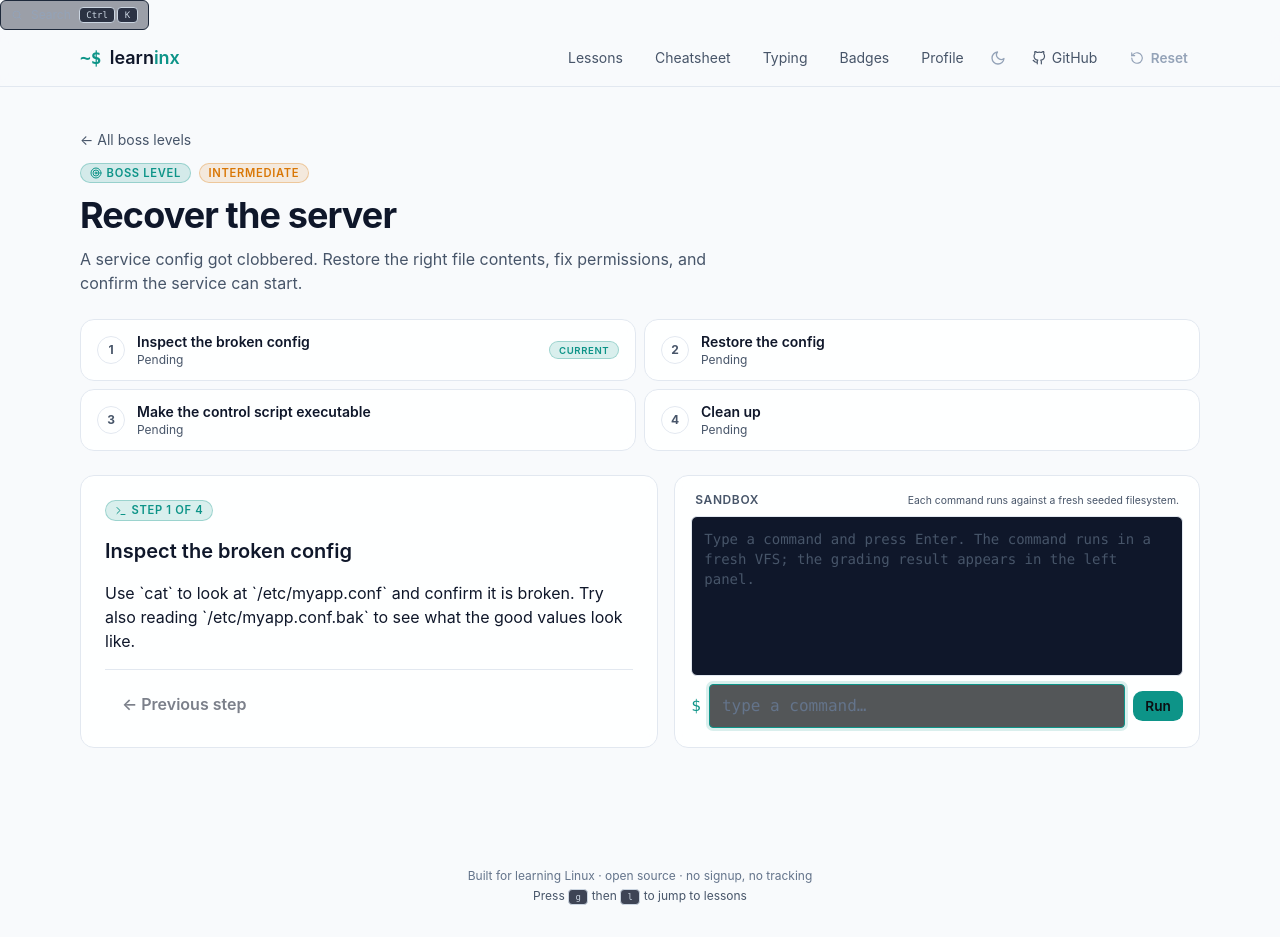
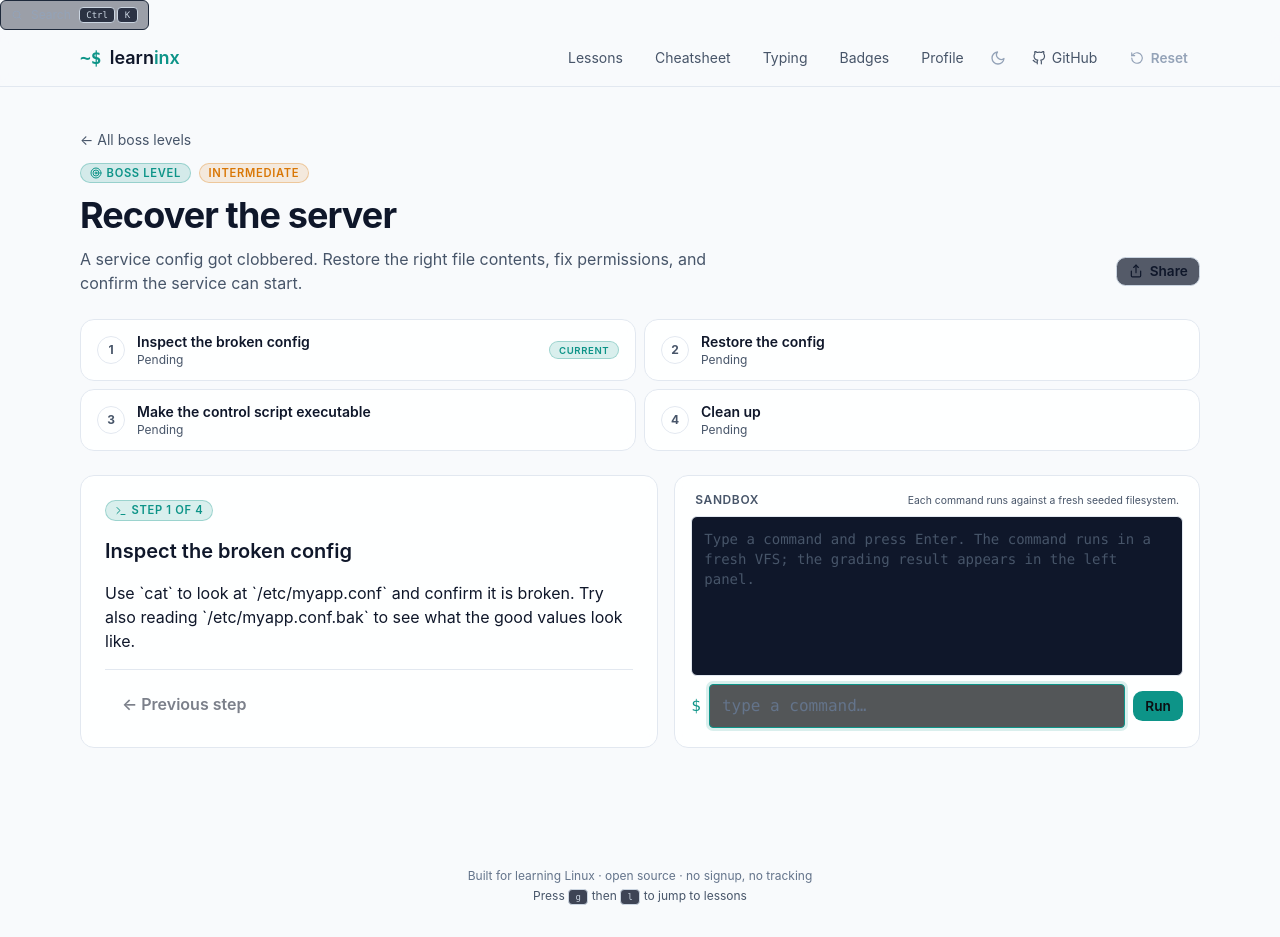
Before and after one commit to learninx11/Learninx, a Next.js app: page /boss/recover-the-server in a window 1280 px wide. Built offline with nearby package versions, Linux system fonts and the light colour scheme.

Commit message:
Added share feature.

```diff
--- /dev/null
+++ b/src/app/boss/[slug]/_share-island.tsx
@@ -0,0 +1,13 @@
+'use client';
+
+import { ShareButton } from '@/components/ShareButton';
+
+interface Props {
+  path: string;
+  title: string;
+}
+
+/** Tiny client island so a server component can mount a ShareButton. */
+export function BossShareIsland({ path, title }: Props) {
+  return <ShareButton path={path} title={title} />;
+}
--- a/src/app/boss/[slug]/page.tsx
+++ b/src/app/boss/[slug]/page.tsx
@@ -4,6 +4,7 @@ import { Pill } from '@/components/ui/Pill';
 import { TargetIcon } from '@/components/ui/Icon';
 import { getAllBosses, getBossBySlug } from '@/lib/bosses';
 import { BossClient } from './_boss-client';
+import { BossShareIsland } from './_share-island';
 
 export function generateStaticParams() {
   return getAllBosses().map((b) => ({ slug: b.slug }));
@@ -39,7 +40,10 @@ export default function BossPage({ params }: { params: { slug: string } }) {
         <h1 className="text-3xl font-bold tracking-tight sm:text-4xl">
           {boss.title}
         </h1>
-        <p className="max-w-2xl text-[var(--lx-muted)]">{boss.description}</p>
+        <div className="flex flex-wrap items-center justify-between gap-3">
+          <p className="max-w-2xl text-[var(--lx-muted)]">{boss.description}</p>
+          <BossShareIsland path={`/boss/${boss.slug}`} title={boss.title} />
+        </div>
       </header>
       {/* Client component looks the boss up by slug (so verifier
           functions and seed callbacks never cross the RSC boundary). */}
--- a/src/app/lessons/[slug]/_lesson-detail-client.tsx
+++ b/src/app/lessons/[slug]/_lesson-detail-client.tsx
@@ -15,6 +15,7 @@ import { extractToc } from '@/lib/toc';
 import { setLessonNeighbours } from '@/lib/lesson-nav';
 import { BookmarkButton } from '@/components/BookmarkButton';
 import { LessonNoteEditor } from '@/components/LessonNoteEditor';
+import { ShareButton } from '@/components/ShareButton';
 import {
   ArrowRightIcon,
   BoltIcon,
@@ -106,7 +107,10 @@ export function LessonDetailClient({ lesson, neighbours, position, questions }:
             </h1>
             <div className="flex flex-wrap items-center justify-between gap-3">
               <p className="max-w-2xl text-slate-400">{lesson.description}</p>
-              <BookmarkButton lessonId={lesson.id} />
+              <div className="flex flex-wrap items-center gap-2">
+                <BookmarkButton lessonId={lesson.id} />
+                <ShareButton path={`/lessons/${lesson.slug}`} title={lesson.title} />
+              </div>
             </div>
           </header>
 
--- /dev/null
+++ b/src/components/ShareButton.tsx
@@ -0,0 +1,137 @@
+'use client';
+
+import { useEffect, useState } from 'react';
+import { ShareIcon, CheckIcon, CopyIcon } from '@/components/ui/Icon';
+
+interface Props {
+  /** Absolute path of the page to share (e.g. `/lessons/intro`). */
+  path: string;
+  /** Optional title used by the Web Share API when available. */
+  title?: string;
+  /** Optional className for layout placement. */
+  className?: string;
+}
+
+type ShareState = 'idle' | 'copied' | 'shared' | 'unsupported';
+
+/**
+ * Copy / system-share button. Uses the Web Share API when available
+ * (mobile, modern desktop browsers) and falls back to copying the
+ * full URL to the clipboard. Shows a brief confirmation badge so the
+ * user knows the action succeeded.
+ *
+ * The button is rendered as `idle` on the server and during the
+ * first client paint to avoid hydration mismatches; state updates
+ * after mount via `useEffect`.
+ */
+export function ShareButton({ path, title, className }: Props) {
+  const [state, setState] = useState<ShareState>('idle');
+  const [url, setUrl] = useState<string>('');
+
+  // Resolve the absolute URL on the client. Doing it lazily means
+  // server-rendered HTML and the static export don't need to know
+  // the deployment hostname.
+  useEffect(() => {
+    setUrl(new URL(path, window.location.origin).toString());
+  }, [path]);
+
+  // Auto-reset the "copied/shared" badge after a short delay so it
+  // reverts to the default label without user interaction.
+  useEffect(() => {
+    if (state === 'idle' || state === 'unsupported') return;
+    const t = window.setTimeout(() => setState('idle'), 1800);
+    return () => window.clearTimeout(t);
+  }, [state]);
+
+  async function handleShare() {
+    if (typeof window === 'undefined') return;
+
+    const shareData = {
+      title: title ?? document.title,
+      text: title ?? document.title,
+      url: url || path,
+    };
+
+    // Prefer the native share sheet when the browser exposes it.
+    if (
+      typeof navigator !== 'undefined' &&
+      typeof navigator.share === 'function' &&
+      typeof navigator.canShare === 'function' &&
+      navigator.canShare(shareData)
+    ) {
+      try {
+        await navigator.share(shareData);
+        setState('shared');
+        return;
+      } catch {
+        // User dismissed the share sheet — fall through to copy.
+      }
+    }
+
+    // Fallback: copy to clipboard. Use the modern async API when
+    // available, otherwise fall back to a hidden textarea so the
+    // button still works on http:// and older browsers.
+    try {
+      if (
+        typeof navigator !== 'undefined' &&
+        navigator.clipboard &&
+        typeof navigator.clipboard.writeText === 'function'
+      ) {
+        await navigator.clipboard.writeText(shareData.url);
+      } else {
+        const ta = document.createElement('textarea');
+        ta.value = shareData.url;
+        ta.setAttribute('readonly', '');
+        ta.style.position = 'fixed';
+        ta.style.opacity = '0';
+        document.body.appendChild(ta);
+        ta.select();
+        document.execCommand('copy');
+        document.body.removeChild(ta);
+      }
+      setState('copied');
+    } catch {
+      setState('unsupported');
+    }
+  }
+
+  const label =
+    state === 'copied'
+      ? 'Link copied'
+      : state === 'shared'
+        ? 'Shared'
+        : state === 'unsupported'
+          ? 'Copy failed'
+          : 'Share';
+
+  return (
+    <button
+      type="button"
+      onClick={handleShare}
+      className={
+        className ??
+        'lx-btn lx-btn-secondary lx-btn-sm'
+      }
+      title="Copy a shareable link to this lesson"
+      aria-live="polite"
+    >
+      {state === 'copied' ? (
+        <>
+          <CheckIcon size={14} /> Link copied
+        </>
+      ) : state === 'shared' ? (
+        <>
+          <CheckIcon size={14} /> Shared
+        </>
+      ) : state === 'unsupported' ? (
+        <>
+          <CopyIcon size={14} /> Copy failed
+        </>
+      ) : (
+        <>
+          <ShareIcon size={14} /> Share
+        </>
+      )}
+    </button>
+  );
+}
```
Also changed, not shown: 1 other file (tests, documents, lock files or other folders).
